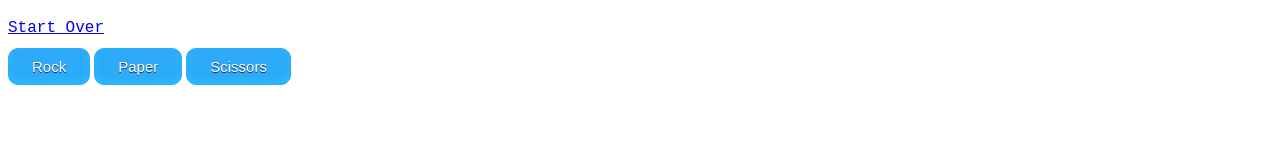
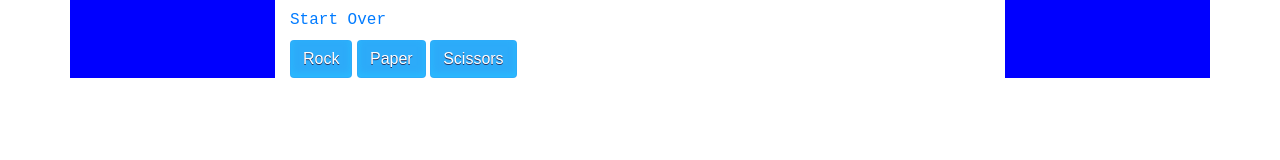
Before and after one commit to realsimont/rock-paper-scissors, a plain HTML site: page index.html in a window 1280 px wide. Drawn offline with nearby package versions, Linux system fonts and the light colour scheme.

Commit message:
Added Bootstrap grid to UI, in progress

```diff
--- a/index.html
+++ b/index.html
@@ -2,11 +2,52 @@
 <head>
     <title>Rock, Paper, Scissors</title>
     <link rel="stylesheet" type="text/css" href="style.css">
-
+    <link rel="stylesheet" href="https://stackpath.bootstrapcdn.com/bootstrap/4.1.3/css/bootstrap.min.css" integrity="sha384-MCw98/SFnGE8fJT3GXwEOngsV7Zt27NXFoaoApmYm81iuXoPkFOJwJ8ERdknLPMO" crossorigin="anonymous">
 </head>
 
 <body>
-    <div>
+    <!--<div class="full-page-area">
+        <div class="form-area">
+            <div id="logo-area">
+                <img id="logo" src="via.placeholdit.com/468x60" />
+            </div>
+            <div id="description-area">
+                <h2 class="description-header">How it Works</h2>
+                <p class="description">1. Add your group member's names and the <strong>total</strong> amount they paid.</p>
+                <p class="description">2. Click "Calculate Split"!</p>
+            </div>
+            <div id="add-person-div">
+                <input type="button" id="btn-add-person" class="btn" value="Add Person" onclick="addPerson()">
+            </div>
+            <div id="person-0-div" class="person-div">
+                <input type="text" id="name-0" placeholder="Name 1" class="name">
+                <input type="number" id="amount-0" placeholder="Amount 1" class="amount">
+            </div>
+            <div id="person-1-div" class="person-div">
+                <input type="text" id="name-1" placeholder="Name 2" class="name">
+                <input type="number" id="amount-1" placeholder="Amount 2" class="amount">
+            </div>
+            <div id="script-added-inputs-div">
+                JS will add inputs here
+            </div>
+            <div id="calculate-split-div">
+                <input type="button" id="btn-calculate-split" class="btn" value="Calculate Split" onclick="getAverage(); buildSortedPeopleArray(); calculateSplit(); changeCalcButton();";>
+            </div>
+            <div id="clear-div">
+                <a href="#" id="clear" onclick="clearAll(); return false;">Clear All</a>
+            </div>
+            <div id="results-area">
+                <p id="result-heading">Results:</p>
+                JS will add results here
+            </div>
+        </div>
+    </div>-->
+    <div class="container">
+        <div class="row">
+          <div class="col-sm outer">
+          </div>
+          <div class="col-sm" id="main-div">
+            <div id="start-over-area">
                 <a href="#" id="start-over" onclick="refresh()">Start Over</a>
             </div>
             <div id="buttons">
@@ -17,6 +58,11 @@
             <div id="results">
                 <!--JS to print results here-->
             </div>
+          </div>
+          <div class="col-sm outer">
+          </div>
+        </div>
+      </div>
 
 
 
--- a/scripts.js
+++ b/scripts.js
@@ -1,4 +1,9 @@
-function refresh() {
+let games = 1; //start at 1 and go to 11 for 10 games
+let humanScore = 0;
+let computerScore = 0;
+let ties = 0;
+
+function refresh() { //simple clear all function
     location.reload();
 }
 
@@ -13,11 +18,6 @@ function computerSelect() {
         computerSelection = "Scissors";
     }
 }
-
-let games = 1;
-let humanScore = 0;
-let computerScore = 0;
-let ties = 0;
 
 function playRound(humanSelection) {
     console.log(games);
--- a/style.css
+++ b/style.css
@@ -3,7 +3,6 @@
     background:#2dabf9;
     border-radius:10px;
     border:1px solid #2dabf9;
-    display:inline-block;
     cursor:pointer;
     color:#ffffff;
     font-family:Arial;
@@ -13,13 +12,20 @@
     text-shadow:0px 1px 0px #263666;
 }
 
+.col-sm.outer {
+    background: blue;
+}
+
+#main-div {
+    flex-grow: 4;
+}
+
 .btn:hover {
     background:#0688fa;
     background-color:#0688fa;
 }
 
 .btn:active {
-    position:relative;
     top:1px;
 }
 
@@ -34,3 +40,8 @@ p, a {
 #start-over {
     line-height: 40px;
 }
+
+#start-over-area {
+    display: flex;
+    align-content: center;
+}
```
Lines whose indentation alone changed are shown as unchanged.
